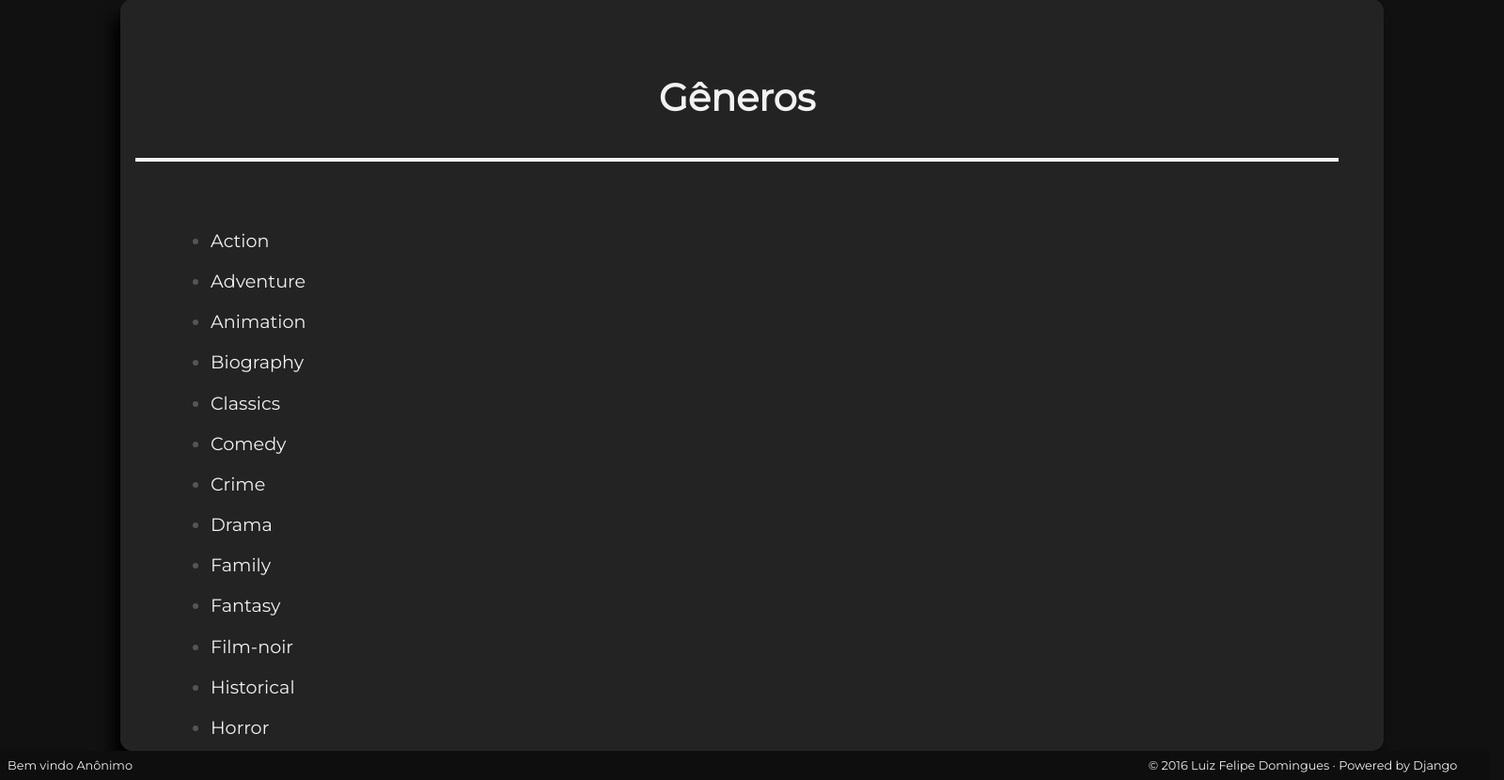
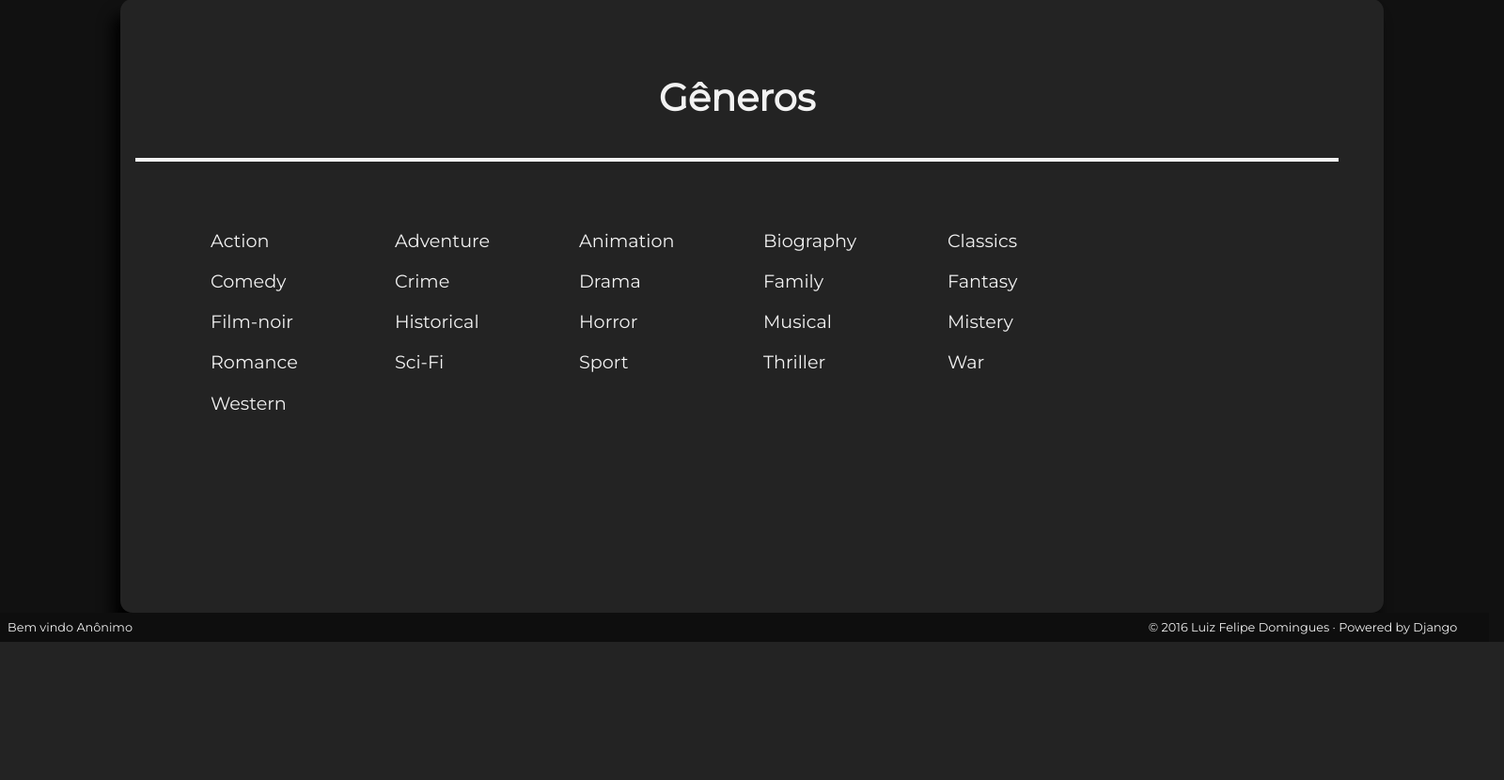
Before and after one commit to lfsando/cineice, a Django app: page /movies/genres/ in a window 1600 px wide. Shown: the part 370-1200 px from the top of the page at 94% size. After the commit the page ends 1053 px from the top, so only its background shows below. Run offline with Django 3.2, Linux system fonts and the light colour scheme; some libraries are stand-ins or nearby versions.

Commit message:
Changed how genre list in by_genre.html is displayed

```diff
--- a/movies/static/movies/style.css
+++ b/movies/static/movies/style.css
@@ -264,16 +264,17 @@ p {
 .genre-list {
   min-height: 18.5em;
   padding: 2em;
-  list-style-type: disc;
   color: #555555;
   margin-left: 3em;
 }
 
 
 .genre-item {
+  display: inline-block;
   font-family: "Montserrat", "Opens Sans", sans-serif;
   font-size: 1.2em;
   margin-bottom: 1em;
+  width: 10em;
 }
 .genre-item a:link, .genre-item a:visited{
   color: #f2f2f2;
```
